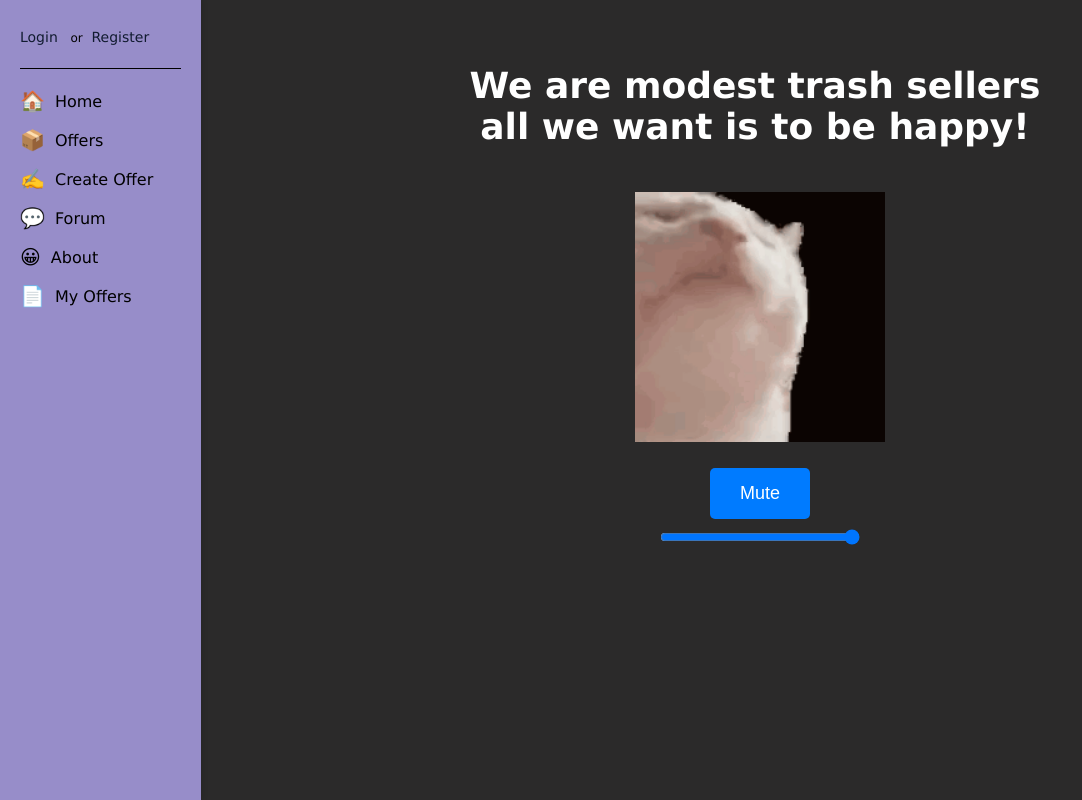
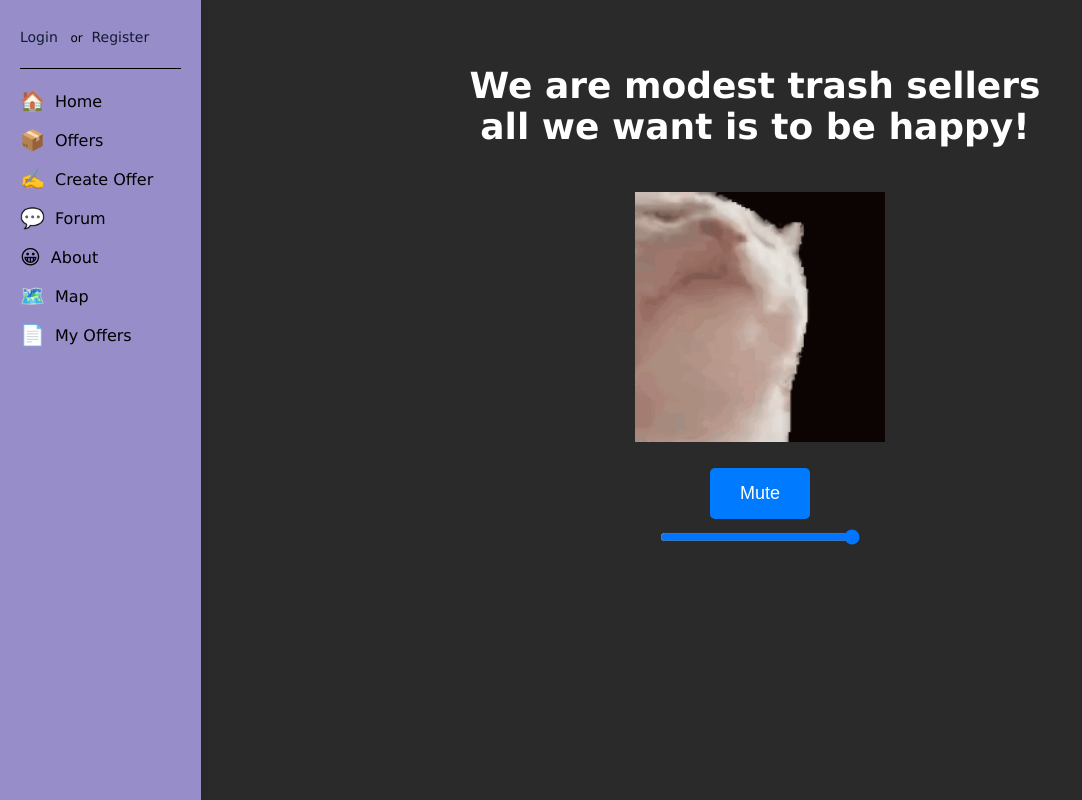
Before and after one commit to anotherarthur7/TradeX, a Django app: page /about in a window 1280 px wide. Shown: the whole page, without its empty margins (0-1082 px from the left). Run offline with Django 5.2, Linux system fonts and the light colour scheme; some libraries are stand-ins or nearby versions.

Commit message:
map_added

```diff
--- a/Djenv/tradeapp/templates/base.html
+++ b/Djenv/tradeapp/templates/base.html
@@ -55,6 +55,12 @@
                 <span class="sidebar-text">About</span>
             </a>
         </div>
+        <div class="sidebar-item">
+            <a href="/map">
+                <span role="img" aria-label="About">🗺️</span>
+                <span class="sidebar-text">Map</span>
+            </a>
+        </div>
         {% if user.is_authenticated %}
             <div class="sidebar-item">
                 <a href="{% url 'profile' %}">
@@ -92,6 +98,7 @@
                 <span class="sidebar-text">View Reports</span>
             </a>
         </div>
+
     {% endif %}
     </div>
 
--- a/Djenv/tradeapp/urls.py
+++ b/Djenv/tradeapp/urls.py
@@ -40,4 +40,5 @@ urlpatterns = [
     path('request-password-reset/', request_password_reset, name='request_password_reset'),
     path('verify-password-reset/', verify_password_reset, name='verify_password_reset'),
     path('resend-reset-code/', resend_reset_code, name='resend_reset_code'),
+    path('map', views.map, name='map'),
 ]
--- a/Djenv/tradeapp/views.py
+++ b/Djenv/tradeapp/views.py
@@ -242,6 +242,9 @@ def message_delete(request, message_id):
 @ratelimit(key='ip', rate='5/m')
 def home(request):
     return render(request, 'home.html', {'is_home': True})
+
+def map(request):
+    return render(request, 'map.html')
 
 @ratelimit(key='ip', rate='5/m')
 def about(request):
```
Also changed, not shown: Djenv/tradeapp/templates/map.html (added, +29 -0 lines).
